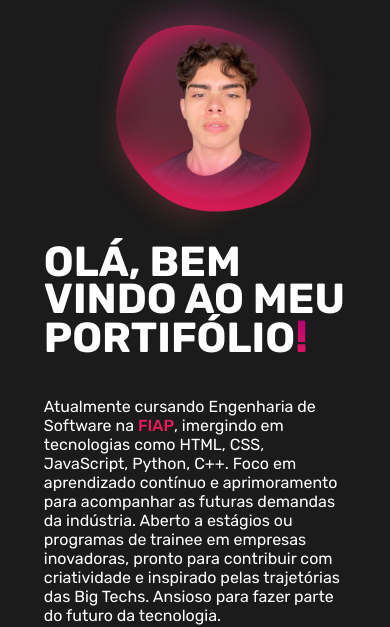
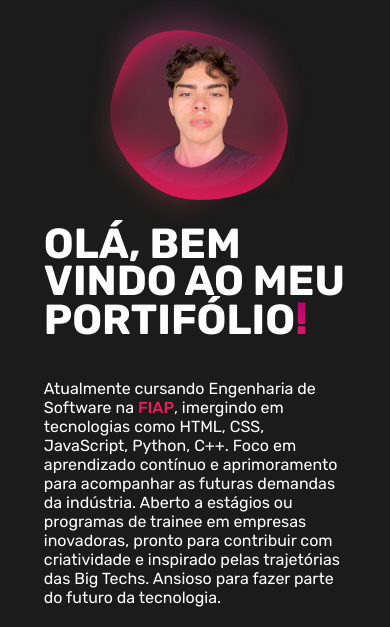
Before and after one commit to LucasLCabral/Portfolio, a plain HTML site: page index.html in a window 390 px wide. Shown: the part 117-744 px from the top of the page. Drawn offline with nearby package versions, Linux system fonts and the light colour scheme.

Commit message:
Ajuste na responsivdade

```diff
--- a/style.css
+++ b/style.css
@@ -541,9 +541,10 @@ footer h5{
     }
 
     #foto-perfil{
-        width: 110%;
+        width: 100%;
+        height: auto;
         margin-top: -160px;
-        margin-left: 1%;
+        margin-left: 4px;
         margin-bottom: -150px;
 
     }
```
